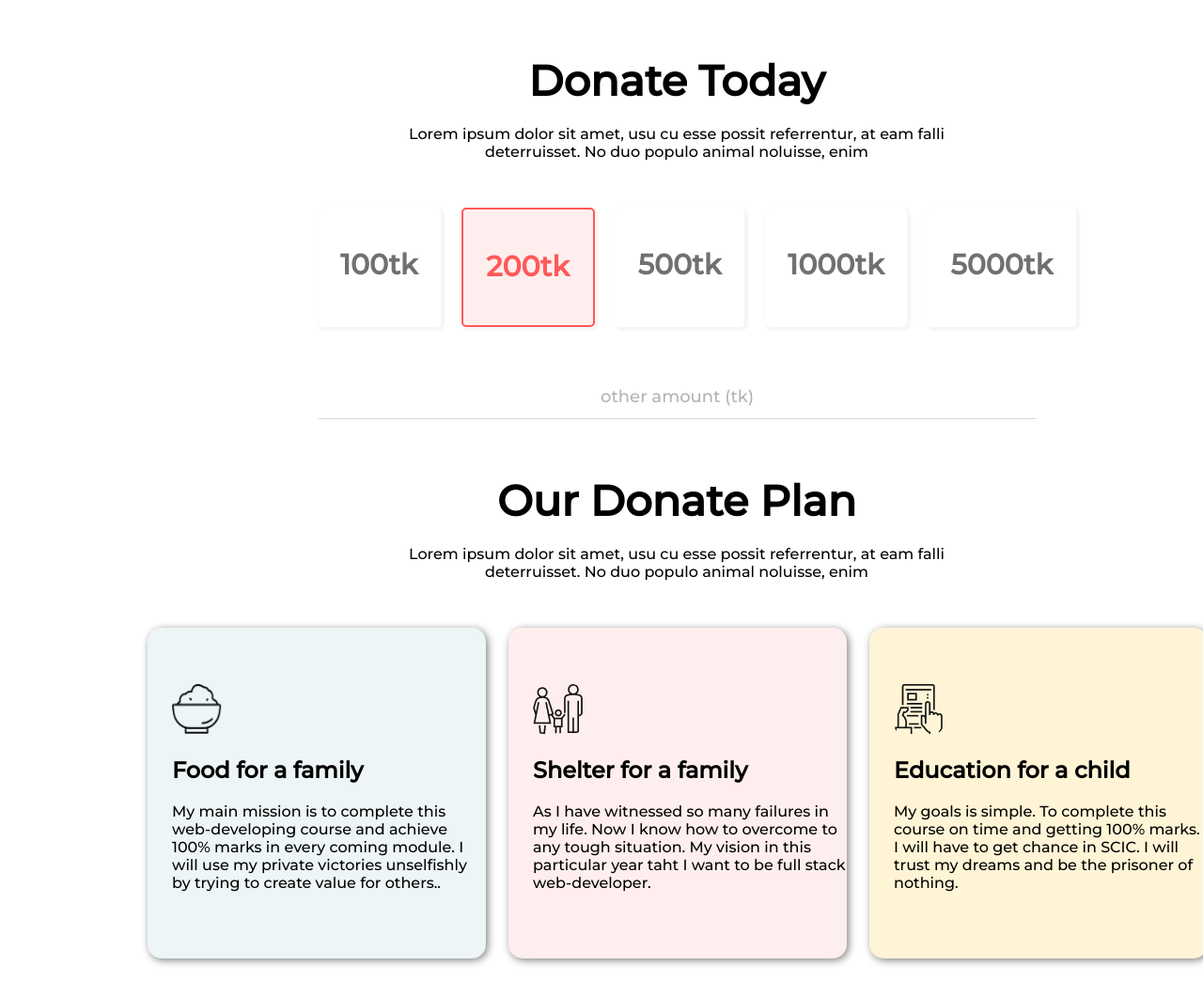
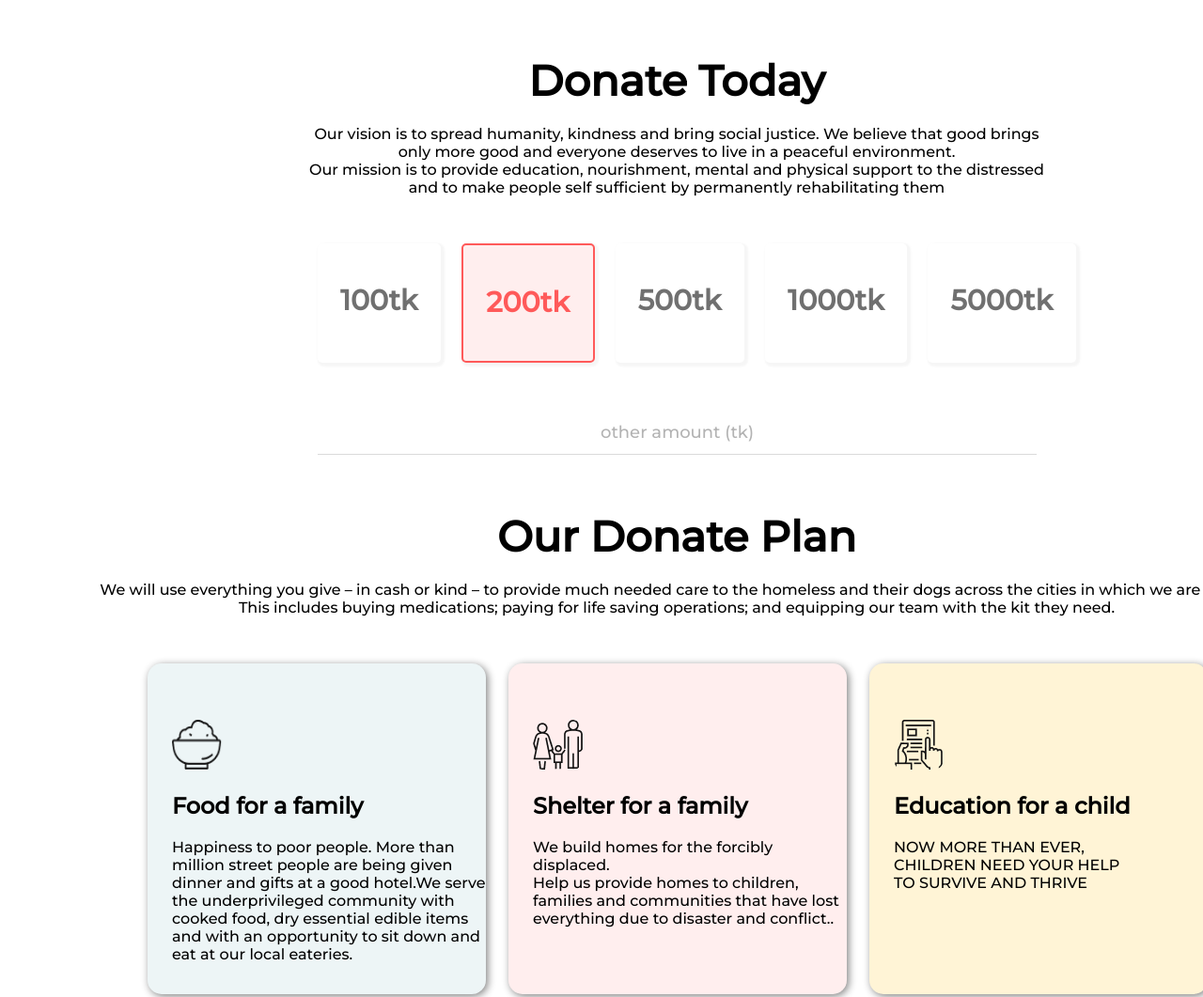
Before and after one commit to tanvirh0ssain/first-assignment, a plain HTML site: page index.html in a window 1280 px wide. Shown: the part 740-1801 px from the top of the page at 94% size. Drawn offline with Linux system fonts and the light colour scheme.

Commit message:
last commit

```diff
--- a/index.html
+++ b/index.html
@@ -36,7 +36,7 @@
 
         </h4>
         <p>
-            Lorem ipsum dolor sit amet, usu cu esse possit referrentur, at eam falli <br> deterruisset. No duo populo animal noluisse, enim
+            Our vision is to spread humanity, kindness and bring social justice. We believe that good brings <br> only more good and everyone deserves to live in a peaceful environment. <br> Our mission is to provide education, nourishment, mental and physical support to the distressed <br> and to make people self sufficient by permanently rehabilitating them
         </p>
 
     </section>
@@ -79,7 +79,7 @@
         <h4>
             Our Donate Plan
         </h4>
-        <p>Lorem ipsum dolor sit amet, usu cu esse possit referrentur, at eam falli <br> deterruisset. No duo populo animal noluisse, enim</p>
+        <p>We will use everything you give – in cash or kind – to provide much needed care to the homeless and their dogs across the cities in which we are active. <br> This includes buying medications; paying for life saving operations; and equipping our team with the kit they need.  </p>
     </section>
 
 
@@ -92,7 +92,7 @@
             <img src="icons/food.png" alt="">
 
             <h2>Food for a family</h2>
-            <p>My main mission is to complete this web-developing course and achieve 100% marks in every coming module.  I will use my private victories unselfishly by trying to create value for others..</p>
+            <p>Happiness to poor people. More than million street people are being given dinner and gifts at a good hotel.We serve the underprivileged community with cooked food, dry essential edible items and with an opportunity to sit down and eat at our local eateries.</p>
 
 
 
@@ -102,14 +102,18 @@
             <img src="icons/shelter.png" alt="">
 
             <h2>Shelter for a family</h2>
-            <p>As I have witnessed so many failures in my life. Now I know how to overcome to any tough situation. My vision in this particular year taht I want to be full stack web-developer.</p>
+            <p>We build homes for the
+                forcibly displaced. <br>
+                Help us provide homes to children, families and communities that have lost everything due to disaster and conflict..</p>
 
         </div>
 
         <div id="card-3" class="cards">
             <img src="icons/Frame-1.png" alt="">
             <h2>Education for a child</h2>
-            <p>My goals is simple. To complete this course on time and getting 100% marks. I will have to get chance in SCIC. I will trust my dreams and be the prisoner of nothing.</p>
+            <p>NOW MORE THAN EVER, <br>
+             CHILDREN NEED YOUR HELP <br>
+            TO SURVIVE AND THRIVE</p>
 
         </div>
 
@@ -203,7 +207,7 @@
             <h4>
                 Get My Updates
             </h4>
-            <p>Lorem ipsum dolor sit amet, usu cu esse possit referrentur, at eam falli <br> deterruisset. No duo populo animal noluisse, enim</p>
+            <p>We need your support to spread our services and bring happiness through a cooperation and team work. <br> So get's the upadate by sign up.</p>
         </section>
 
         <section class="update">
```
